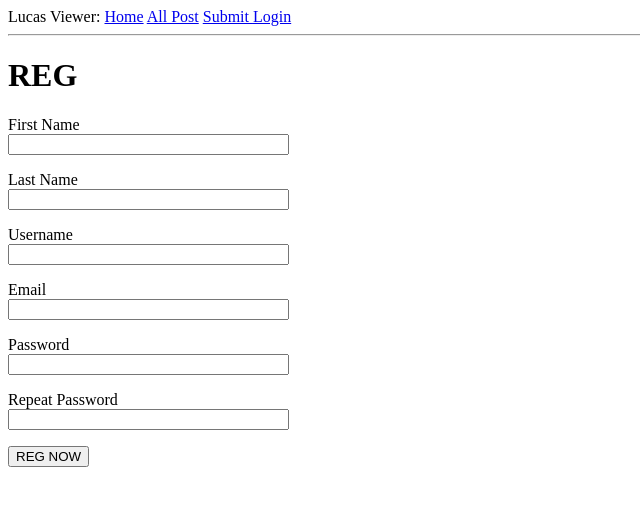
After one commit to cyborgx0x/maxengine, a Flask app: page /register in a window 1280 px wide. The commit adds this page. Shown: the top 506 px of the page, without its empty margins (0-640 px from the left). Run offline with Flask 2, Linux system fonts and the light colour scheme.

Commit message:
update view

```diff
--- a/app/__init__.py
+++ b/app/__init__.py
@@ -2,10 +2,13 @@ from flask import Flask
 from configuration import Config
 from flask_sqlalchemy import SQLAlchemy
 from flask_migrate import Migrate
+from flask_login import LoginManager
 
 app = Flask(__name__)
 app.config.from_object(Config)
 db = SQLAlchemy(app)
 migrate = Migrate(app,db)
+login = LoginManager(app)
+login.login_view = 'login'
 
 from app import routes, models
--- a/app/form.py
+++ b/app/form.py
@@ -1,9 +1,30 @@
 from flask_wtf import FlaskForm
 from wtforms import StringField, PasswordField,  BooleanField, SubmitField
-from wtforms.validators import DataRequired
+from wtforms.validators import DataRequired, ValidationError, Email, EqualTo
+from app.models import User
 
 class LoginForm(FlaskForm):
     username = StringField('Username', validators=[DataRequired()])
-    password = StringField('Password', validators=[DataRequired()])
+    password = PasswordField('Password', validators=[DataRequired()])
     remember_me = BooleanField('Remember Me')
     submit =  SubmitField('Sign In')
+
+class RegistrationForm(FlaskForm):
+    firstname = StringField('First Name', validators=[DataRequired()])
+    lastname = StringField('Last Name', validators=[DataRequired()])
+
+    username = StringField('Username', validators=[DataRequired()])
+    email = StringField('Email', validators=[DataRequired(), Email()])
+    password = PasswordField('Password', validators=[DataRequired()])
+    password2 = PasswordField('Repeat Password', validators=[DataRequired(), EqualTo('password')])
+    submit = SubmitField('REG NOW')
+
+    def validate_username(self, username):
+        user = User.query.filter_by(user_name=username.data).first()
+        if user is not None:
+            raise ValidationError('Please use a different username!!!')
+
+    def validate_email(self,email):
+        user = User.query.filter_by(email=email.data).first()
+        if user is not None:
+            raise ValidationError('This email is already used')
--- a/app/routes.py
+++ b/app/routes.py
@@ -3,10 +3,16 @@ from flask import render_template
 from flask import request, redirect
 from app.models import Post
 from app import app
-
+from app.form import LoginForm, RegistrationForm
+from flask import flash, url_for
+from flask_login import current_user, login_user
+from app.models import User
+from flask_login import logout_user, login_required
+from werkzeug.urls import url_parse
+from app import db
 
 @app.route("/submit")
-def submit():
+def submit_link():
     return  render_template("form.html")
 
 # @app.route("/submit", methods=['GET','POST'])
@@ -20,6 +26,7 @@ def index():
     return  render_template("index.html")
 
 @app.route("/post")
+@login_required
 def all_post():
     posts = Post.query.all()
     return  render_template("post.html", posts = posts)
@@ -28,3 +35,39 @@ def all_post():
 def specific_post(post_id):
     this_post = Post.query.filter_by(id=post_id).first()
     return  render_template("thispost.html", post = this_post)
+
+@app.route('/login', methods=['GET','POST'])
+def login():
+    if current_user.is_authenticated:
+        return redirect(url_for('/'))
+    form = LoginForm()
+    if form.validate_on_submit():
+        user = User.query.filter_by(user_name=form.username.data).first()
+        if user is None or not user.check_password(form.password.data):
+            flash('Invalid username or password')
+            return redirect(url_for('login'))
+        login_user(user, remember=form.remember_me.data)
+        next_page = request.args.get('next')
+        if not next_page or url_parse(next_page).netloc != '':
+            next_page = url_for('index')
+        return redirect(next_page)
+    return render_template('login.html', title='Sign In', form = form)
+
+@app.route('/logout')
+def logout():
+    logout_user()
+    return redirect(url_for('index'))
+
+@app.route('/register', methods=['GET','POST'])
+def register():
+    if current_user.is_authenticated:
+        return redirect(url_for('index'))
+    form = RegistrationForm()
+    if form.validate_on_submit():
+        user = User(first_name=form.firstname.data, last_name=form.lastname.data, user_name=form.username.data, email=form.email.data)
+        user.set_password(form.password.data)
+        db.session.add(user)
+        db.session.commit()
+        flash('Congratulation, you are now a registered user!')
+        return redirect(url_for('login'))
+    return render_template('reg.html', title='Register', form=form)
--- a/app/templates/base.html
+++ b/app/templates/base.html
@@ -1,18 +1,32 @@
 <html>
     <head>
       {% if title %}
-      <title>{{ title }} - Microblog</title>
+      <title>{{ title }} - Lucas Viewer</title>
       {% else %}
-      <title>Welcome to Microblog</title>
+      <title>Welcome to Lucas Viewer</title>
       {% endif %}
     </head>
     <body>
-        <div>Microblog:
-            <a href="/">Home</a>
-            <a href="/post">All Post</a>
-            <a href="/submit">Submit <Link:mf></Link:mf></a>
+        <div>Lucas Viewer:
+            <a href="{{ url_for('index') }}">Home</a>
+            <a href="{{ url_for('all_post') }}">All Post</a>
+            <a href="{{ url_for('submit_link') }}">Submit <Link:mf></Link:mf></a>
+            {% if current_user.is_anonymous %}
+            <a href="{{ url_for('login') }}">Login</a>
+            {% else %}
+            <a href="{{ url_for('logout') }}">Logout</a>
+            {% endif %}
         </div>
         <hr>
+        {% with messages = get_flashed_messages() %}
+        {% if messages %}
+        <ul>
+            {% for message in messages %}
+            <li>{{ message }} </li>
+            {% endfor %}
+        </ul>
+        {% endif %}
+        {% endwith %}
 
         {% block content %}{% endblock %}
     </body>
--- a/app/templates/index.html
+++ b/app/templates/index.html
@@ -1,4 +1,4 @@
 {% extends "base.html" %}
 {% block content %}
-<center><h1>Hello</h1></center>
+<center><h1>Hello {{ current_user.username }}</h1></center>
 {% endblock %}
--- /dev/null
+++ b/app/templates/reg.html
@@ -0,0 +1,54 @@
+{% extends "base.html" %}
+{% block content %}
+<h1>
+    REG
+</h1>
+<form action="" method="POST">
+    {{ form.hidden_tag() }}
+    <p>
+        {{ form.firstname.label }} <br>
+        {{ form.firstname(size=32) }} <br>
+        {% for error in form.firstname.errors %}
+        <span style="color: red;">[{{ error}}]</span>
+        {% endfor %}
+    </p>
+    <p>
+        {{ form.lastname.label }} <br>
+        {{ form.lastname(size=32) }} <br>
+        {% for error in form.lastname.errors %}
+        <span style="color: red;">[{{ error}}]</span>
+        {% endfor %}
+    </p>
+    <p>
+        {{ form.username.label }} <br>
+        {{ form.username(size=32) }} <br>
+        {% for error in form.username.errors %}
+        <span style="color: red;">[{{ error}}]</span>
+        {% endfor %}
+    </p>
+    <p>
+        {{ form.email.label }} <br>
+        {{ form.email(size=32) }} <br>
+        {% for error in form.email.errors %}
+        <span style="color: red;">[{{ error}}]</span>
+        {% endfor %}
+    </p>
+    <p>
+        {{ form.password.label }} <br>
+        {{ form.password(size=32) }} <br>
+        {% for error in form.password.errors %}
+        <span style="color: red;">[{{ error}}]</span>
+        {% endfor %}
+    </p>
+    <p>
+        {{ form.password2.label }} <br>
+        {{ form.password2(size=32) }} <br>
+        {% for error in form.password2.errors %}
+        <span style="color: red;">[{{ error}}]</span>
+        {% endfor %}
+    </p>
+    <p>
+        {{ form.submit() }}
+    </p>
+</form>
+{% endblock %}
--- a/main.py
+++ b/main.py
@@ -1,6 +1,6 @@
 from app import app, db
-from app.models import Post
+from app.models import Post, User
 
 @app.shell_context_processor
 def make_shell_context():
-    return {'db': db, 'Post': Post}
+    return {'db': db, 'Post': Post, 'User':User}
--- a/requirements.txt
+++ b/requirements.txt
@@ -28,3 +28,5 @@ webencodings==0.5.1
 Werkzeug==1.0.1
 WTForms==2.3.1
 mysqlclient
+flask-login
+email-validator
```
Also changed, not shown: app/models.py (+18 -5 lines), app/templates/login.html (+10 -1 lines), migrations/versions/2d5adb172f36_update_relationship.py (added, +30 -0 lines).
